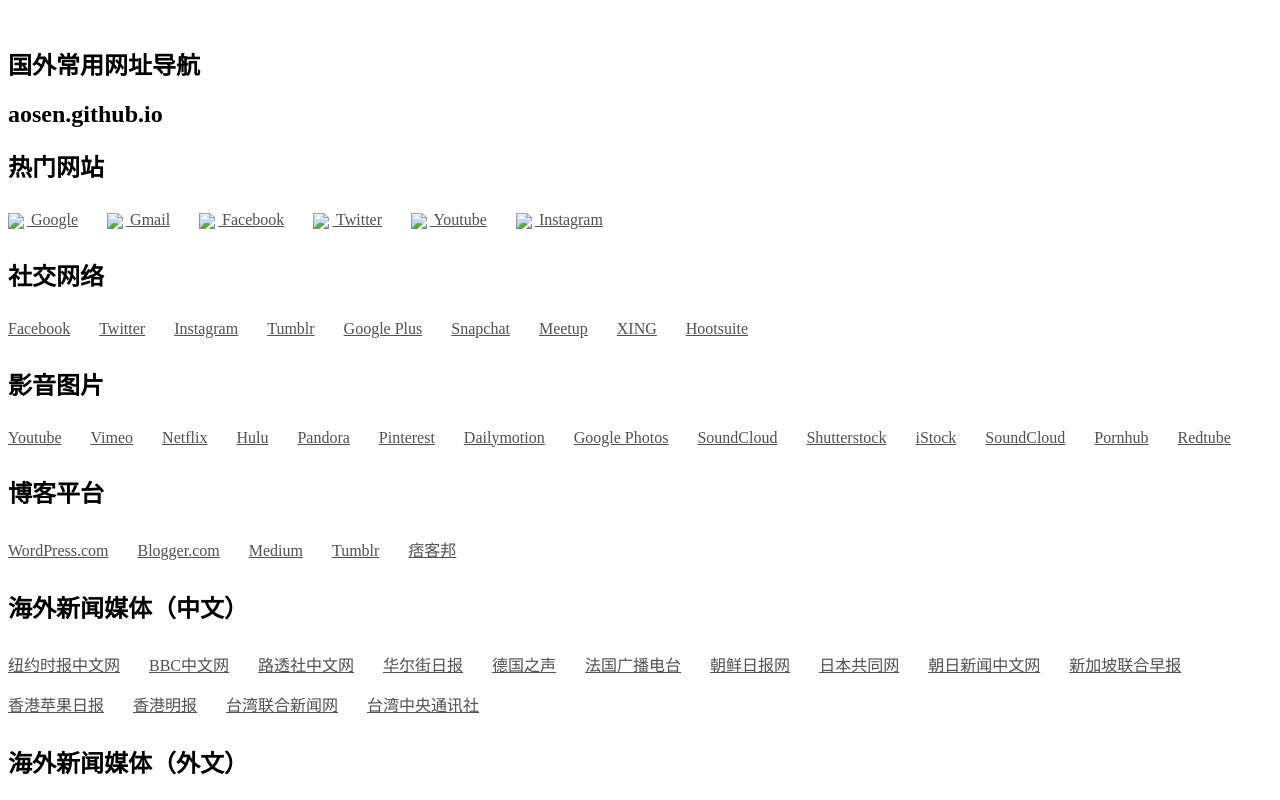
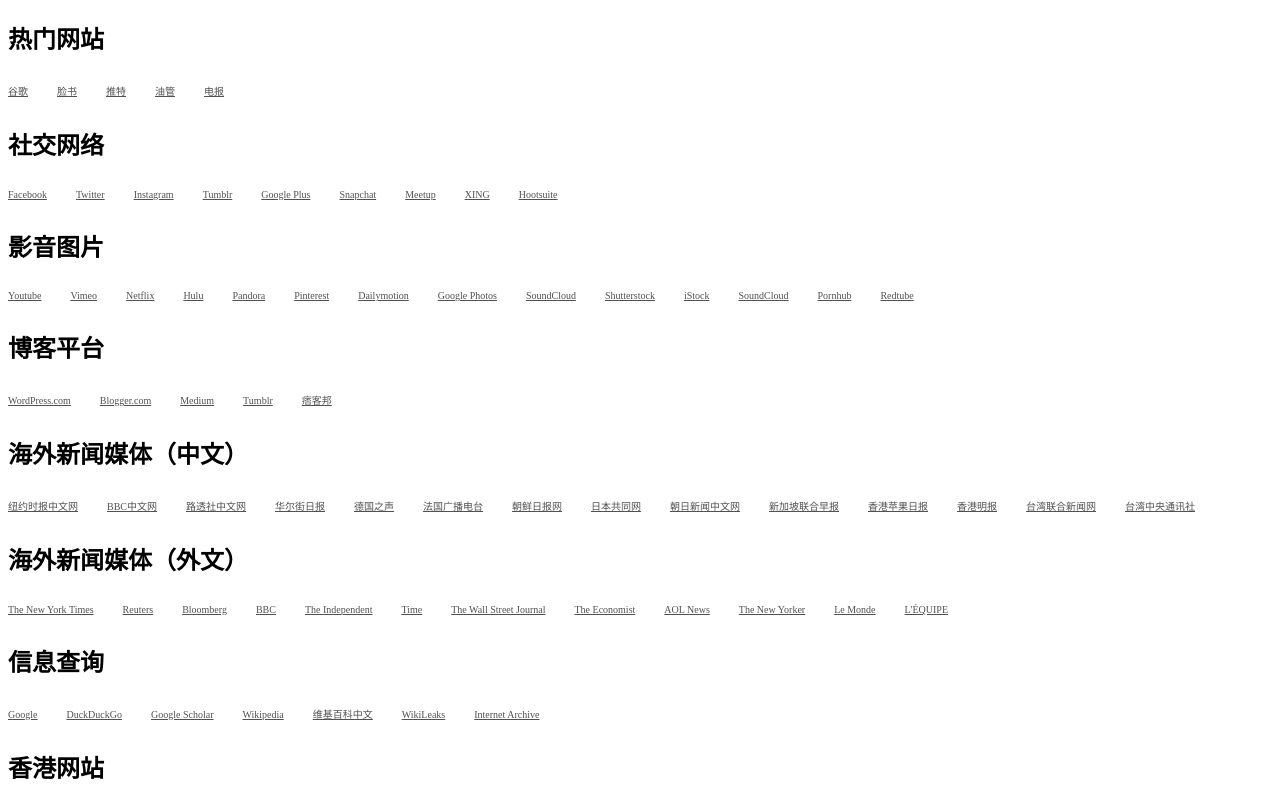
Before and after one commit to gibaoxi/gibaoxi.github.io, a plain HTML site: page index.html in a window 1280 px wide. Shown: the top 800 px of the page. Drawn offline with Linux system fonts and the light colour scheme; a small style sheet from the web is missing.

Commit message:
Update index.html

```diff
--- a/index.html
+++ b/index.html
@@ -1,3 +1,4 @@
+
 
 <!DOCTYPE html>
 <html lang="en-us">
@@ -7,10 +8,10 @@
     <meta name="viewport" content="width=device-width, initial-scale=1">
     <meta name="theme-color" content="#157878">
     <link href='https://fonts.googleapis.com/css?family=Open+Sans:400,700' rel='stylesheet' type='text/css'>
-    <link rel="stylesheet" href="https://aosen.github.io/assets/css/style.css?v=67413075ad1d3c9670d5e303692c52e900122d24">
+    <link rel="stylesheet" href="/1.css">
     <style>
         .link{
-            font-size: 16px;
+            font-size: 10px;
 	        display: inline-block;
 	        margin-right: 25px;
 	        margin-top: 8px;
@@ -19,7 +20,7 @@
 	        color: #515151;
         }
         img.logo-sm {
-            height: 16px;
+            height: 10px;
             width: auto;
             margin-right: 3px;
         }
@@ -29,20 +30,16 @@
     </style>
   </head>
   <body>
-    <section class="page-header">
-      <h1 class="project-name">国外常用网址导航</h1>
-      <h2 class="project-tagline">aosen.github.io</h2>
-    </section>
+
     <section class="main-content">
         <h2 class="link-section-title">热门网站</h2>
         <div class="link-section">
             <div class="link-list">
-                <div class="link"><a href="https://www.google.com/" target="_blank"><img class="logo-sm" src="/static/img/logo-google.png"> Google</a></div>
-                <div class="link"><a href="https://www.gmail.com/" target="_blank"><img class="logo-sm" src="/static/img/logo-gmail.png"> Gmail</a></div>
-                <div class="link"><a href="https://www.facebook.com/" target="_blank"><img class="logo-sm" src="/static/img/logo-facebook.png"> Facebook</a></div>
-                <div class="link"><a href="https://www.twitter.com/" target="_blank"><img class="logo-sm" src="/static/img/logo-twitter.png"> Twitter</a></div>
-                <div class="link"><a href="https://www.youtube.com/" target="_blank"><img class="logo-sm" src="/static/img/logo-youtube.png"> Youtube</a></div>
-                <div class="link"><a href="https://www.instagram.com" target="_blank"><img class="logo-sm" src="/static/img/logo-instagram.png"> Instagram</a></div>
+                <div class="link"><a href="https://www.google.com/" target="_blank"> 谷歌</a></div>
+                               <div class="link"><a href="https://www.facebook.com/" target="_blank">脸书</a></div>
+                <div class="link"><a href="https://www.twitter.com/" target="_blank"> 推特</a></div>
+                <div class="link"><a href="https://www.youtube.com/" target="_blank"> 油管</a></div>
+                <div class="link"><a href="https://www.instagram.com" target="_blank"> 电报</a></div>
             </div>
         </div>
 
```
